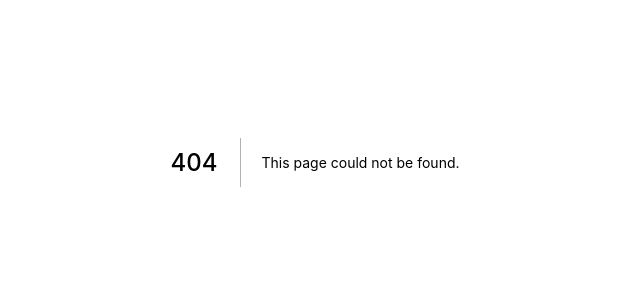
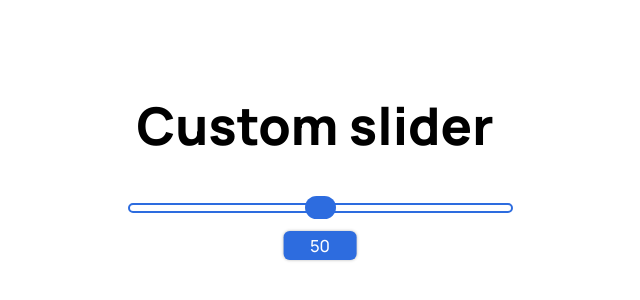
Before and after one commit to benxene/7days-50projects, a Next.js app: page /custom-slider in a window 1280 px wide. Before the commit this address had no page. Shown: the part 238-538 px from the top of the page, without its empty margins (325-965 px from the left). Built offline with nearby package versions, Linux system fonts and the light colour scheme.

Commit message:
added custom slider (#72)

```diff
--- /dev/null
+++ b/src/components/Slider.tsx
@@ -0,0 +1,95 @@
+import { ChangeEvent, useState } from 'react';
+import styled from 'styled-components';
+import { colors, sizes } from '../constants/theme';
+
+export default function Slider() {
+  const [sliderValue, setSliderValue] = useState<number>(50);
+
+  const handleChange = (event: ChangeEvent<HTMLInputElement>) => {
+    const { value } = event.target;
+    console.log(value);
+
+    setSliderValue(Number(value));
+  };
+
+  return (
+    <div style={{ position: 'relative' }}>
+      <SliderInput id='slider' type='range' value={sliderValue} onChange={handleChange} />
+      <Label htmlFor='slider'>{sliderValue}</Label>
+    </div>
+  );
+}
+
+const trackStyles = `
+  background: ${colors.contrast.primary};
+  margin: 0;
+  border: 2px solid ${colors.primary};
+  border-radius: 1rem;
+  width: 100%;
+  height: 1rem;
+  margin-right: -1rem;
+  cursor: pointer;
+`;
+
+const thumbStyles = `
+  -webkit-appearance: none;
+  margin: 0;
+  height: 2.2rem;
+  width: 3rem;
+  background: ${colors.primary};
+  border-radius: ${sizes.radius.large};
+  margin-top: -0.8rem;
+  cursor: pointer;
+`;
+
+const SliderInput = styled.input`
+  width: 36rem;
+  margin: 2rem 0;
+  -webkit-appearance: none;
+  appearance: none;
+
+  &:focus {
+    outline: none;
+  }
+
+  /* Chrome & Safari */
+  &::-webkit-slider-runnable-track {
+    ${trackStyles}
+  }
+
+  &::-webkit-slider-thumb {
+    ${thumbStyles}
+  }
+  /* Firefox */
+  &::-moz-range-track {
+    ${trackStyles}
+  }
+
+  &::-moz-range-thumb {
+    ${thumbStyles}
+  }
+
+  /* IE */
+  &::-ms-track {
+    ${trackStyles}
+  }
+
+  &::-ms-thumb {
+    ${thumbStyles}
+  }
+`;
+
+const Label = styled.label<{ children: number }>`
+  position: absolute;
+  bottom: -2.5rem;
+  left: ${props => props.children}%;
+  width: 7rem;
+  padding: 0.3rem 0.4rem;
+  transform: translateX(calc(-50% + ${props => props.children / 10}px));
+  background-color: ${colors.primary};
+  color: ${colors.contrast.primary};
+  font-weight: 500;
+  text-align: center;
+  border-radius: ${sizes.radius.small};
+  box-shadow: 0 0 0.3rem rgba(0, 0, 0, 0.3);
+`;
--- /dev/null
+++ b/src/pages/custom-slider.tsx
@@ -0,0 +1,17 @@
+import Head from 'next/head';
+import Slider from '../components/Slider';
+import { CenterContainer, Heading } from '../components/Utilities';
+
+export default function CustomSlider() {
+  return (
+    <>
+      <Head>
+        <title>Custom Slider | 7 days 50 projects</title>
+      </Head>
+      <CenterContainer>
+        <Heading>Custom slider</Heading>
+        <Slider />
+      </CenterContainer>
+    </>
+  );
+}
```
